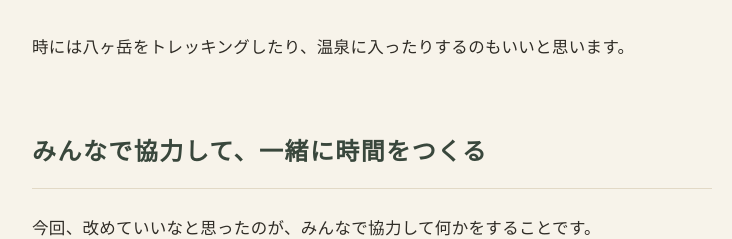
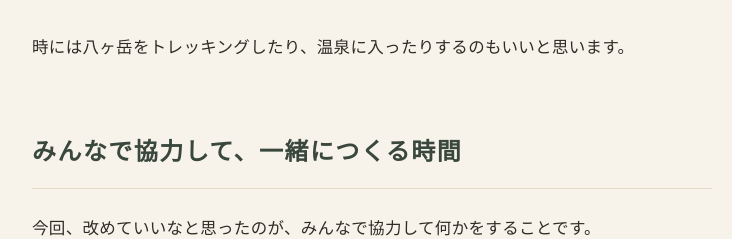
Before and after one commit to living-in-nature/nature-base, a plain HTML site: page about.html in a window 1280 px wide. Shown: the part 2907-3146 px from the top of the page, without its empty margins (268-1000 px from the left). Drawn offline with Linux system fonts and the light colour scheme.

Commit message:
見出しを「みんなで協力して、一緒につくる時間」に
Co-Authored-By: Claude Opus 5.5 <noreply@anthropic.com>

```diff
--- a/about.html
+++ b/about.html
@@ -468,7 +468,7 @@
     <p>秋には収穫を楽しんだり、冬に向けた準備をしたり。</p>
     <p>冬には薪ストーブを囲んで、ゆっくり過ごしたり。</p>
     <p>時には八ヶ岳をトレッキングしたり、温泉に入ったりするのもいいと思います。</p>
-    <h2 class="sec-title">みんなで協力して、一緒に時間をつくる</h2>
+    <h2 class="sec-title">みんなで協力して、一緒につくる時間</h2>
     <p>今回、改めていいなと思ったのが、みんなで協力して何かをすることです。</p>
     <p>例えば、何を食べようかと相談して、一緒に買い出しに行く。</p>
     <p>みんなでカレーを作ったり、BBQの準備をしたり。</p>
```
